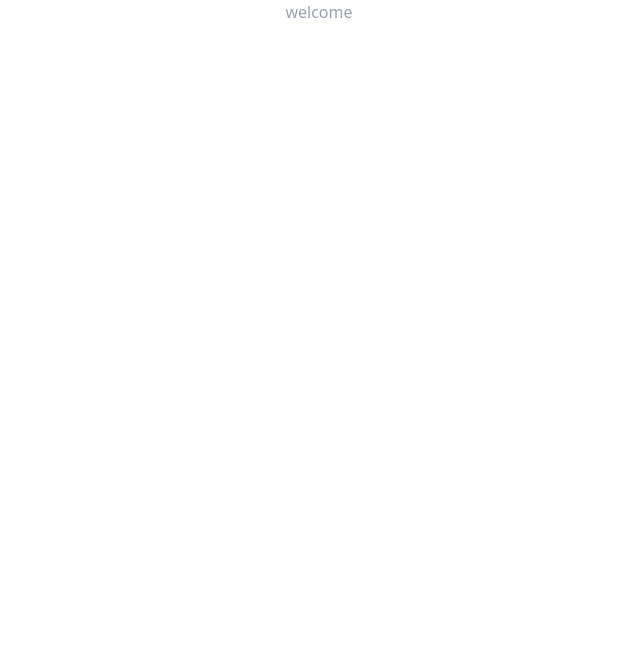
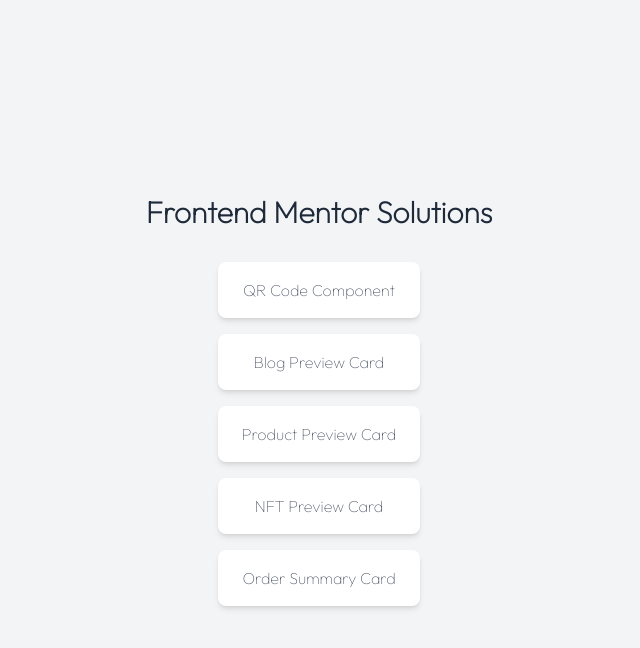
Before and after one commit to ArifEbrahim/frontend-mentor, a React (Vite) app: page / in a window 1280 px wide. Shown: the top 648 px of the page, without its empty margins (321-961 px from the left). Built offline with nearby package versions, Linux system fonts and the light colour scheme.

Commit message:
feat: created home page with prject nav (#1)

```diff
--- a/src/main.tsx
+++ b/src/main.tsx
@@ -2,38 +2,16 @@
 import { createRoot } from 'react-dom/client'
 import { createBrowserRouter } from 'react-router'
 import { RouterProvider } from 'react-router/dom'
-import QRCode from './pages/qr-code'
-import BlogPreview from './pages/blog-preview'
-import ProductPreview from './pages/product-preview'
-import NFTPreview from './pages/nft-preview'
-import OrderSummary from './pages/order-summary'
+import Home from './pages/home'
+import { routes } from './routes'
 import './main.css'
 
 const router = createBrowserRouter([
   {
     path: '/',
-    element: <h1 className="text-center text-gray-400">welcome</h1>
+    element: <Home />
   },
-  {
-    path: '/qr-code',
-    element: <QRCode />
-  },
-  {
-    path: '/blog-preview',
-    element: <BlogPreview />
-  },
-  {
-    path: '/product-preview',
-    element: <ProductPreview />
-  },
-  {
-    path: '/nft-preview',
-    element: <NFTPreview />
-  },
-  {
-    path: '/order-summary',
-    element: <OrderSummary />
-  }
+  ...routes
 ])
 
 createRoot(document.getElementById('root')!).render(
--- /dev/null
+++ b/src/pages/home/index.tsx
@@ -0,0 +1,24 @@
+import { Link } from 'react-router'
+import { routes } from '../../routes'
+
+export default function Home() {
+  return (
+    <main className="flex min-h-screen flex-col items-center justify-center bg-gray-100 px-6 py-12">
+      <h1 className="mb-8 text-center font-outfit text-3xl font-bold text-gray-800">Frontend Mentor Solutions</h1>
+      <nav aria-label="Challenge solutions">
+        <ul className="flex w-full max-w-sm flex-col gap-4">
+          {routes.map(challenge => (
+            <li key={challenge.path}>
+              <Link
+                to={challenge.path}
+                className="block rounded-lg bg-white px-6 py-4 text-center font-outfit font-medium text-gray-700 shadow-md transition-colors hover:bg-gray-50 hover:text-gray-900"
+              >
+                {challenge.name}
+              </Link>
+            </li>
+          ))}
+        </ul>
+      </nav>
+    </main>
+  )
+}
--- /dev/null
+++ b/src/routes.tsx
@@ -0,0 +1,20 @@
+import type { ReactNode } from 'react'
+import QRCode from './pages/qr-code'
+import BlogPreview from './pages/blog-preview'
+import ProductPreview from './pages/product-preview'
+import NFTPreview from './pages/nft-preview'
+import OrderSummary from './pages/order-summary'
+
+export interface Routes {
+  path: string
+  name: string
+  element: ReactNode
+}
+
+export const routes: Routes[] = [
+  { path: '/qr-code', name: 'QR Code Component', element: <QRCode /> },
+  { path: '/blog-preview', name: 'Blog Preview Card', element: <BlogPreview /> },
+  { path: '/product-preview', name: 'Product Preview Card', element: <ProductPreview /> },
+  { path: '/nft-preview', name: 'NFT Preview Card', element: <NFTPreview /> },
+  { path: '/order-summary', name: 'Order Summary Card', element: <OrderSummary /> }
+]
```
